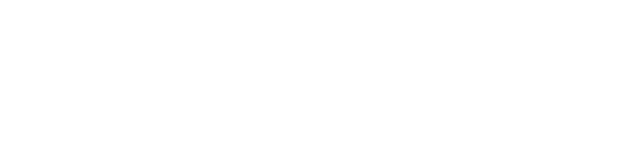
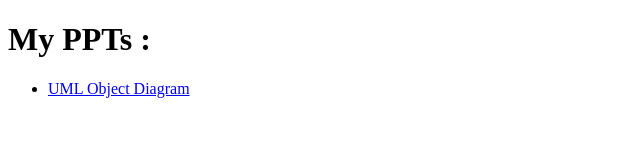
Before and after one commit to dhruv-dhaduk/ppts, a plain HTML site: page index.html in a window 1280 px wide. Shown: the whole page, without its empty margins (0-640 px from the left). Drawn offline with Linux system fonts and the light colour scheme.

Commit message:
Added the UML Object Diagram PPT link

```diff
--- a/index.html
+++ b/index.html
@@ -5,6 +5,13 @@
         <title>My PPTs</title>
     </head>
     <body>
-
+        <h1>My PPTs :</h1>
+        <ul>
+            <li>
+                <a href="https://docs.google.com/presentation/d/1sddLsx3kWDcarIH_Lz-_v_mb3KIR5wvm/edit?usp=drive_link&ouid=108955990533491874451&rtpof=true&sd=true" target="_blank">
+                    UML Object Diagram
+                </a>
+            </li>
+        </ul>
     </body>
 </html>
```
